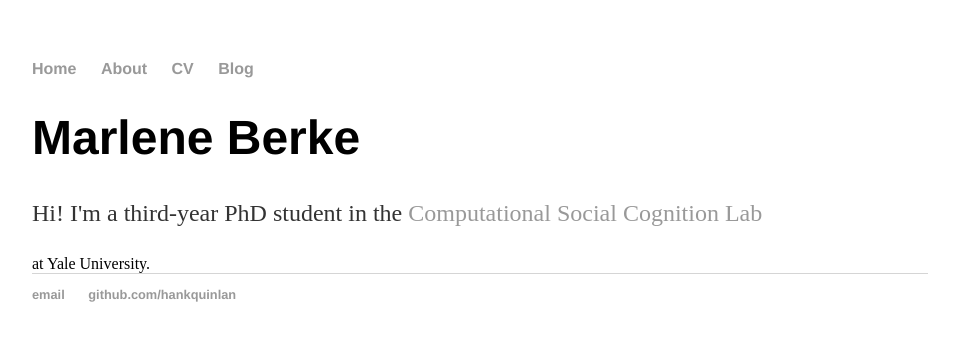
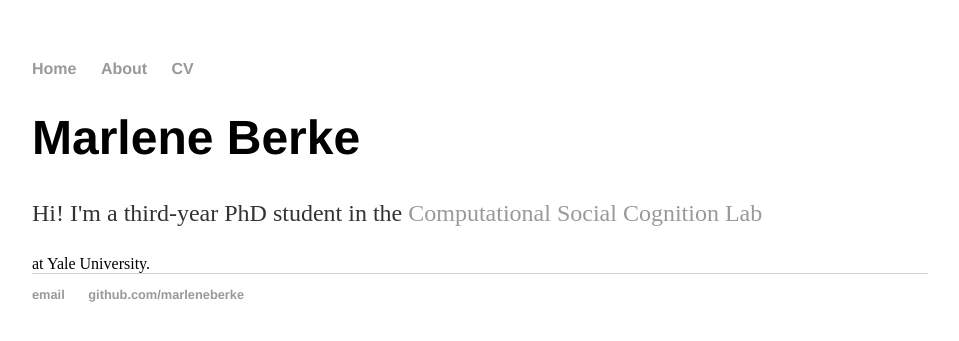
Before and after one commit to marleneberke/marleneberke.github.io, a Jekyll site: the page built from index.html, in a window 1280 px wide. Shown: the top 341 px of the page, without its empty margins (160-1119 px from the left). Built offline with Jekyll 4.4.1, drawn with Linux system fonts in a browser that asks for light colours.

Commit message:
Update default.html

```diff
--- a/_layouts/default.html
+++ b/_layouts/default.html
@@ -11,7 +11,6 @@
 	        		<li><a href="/">Home</a></li>
 		        	<li><a href="/about">About</a></li>
 	        		<li><a href="/cv">CV</a></li>
-	        		<li><a href="/blog">Blog</a></li>
 	    		</ul>
 			</nav>
 			<div class="container">
@@ -21,8 +20,8 @@
 			</div><!-- /.container -->
 			<footer>
 	    		<ul>
-	        		<li><a href="mailto:hankquinlanhub@gmail.com">email</a></li>
-	        		<li><a href="https://github.com/hankquinlan">github.com/hankquinlan</a></li>
+	        		<li><a href="mailto:marlene.berke@yale.edu">email</a></li>
+	        		<li><a href="https://github.com/marleneberke">github.com/marleneberke</a></li>
 				</ul>
 			</footer>
 		</body>
```
